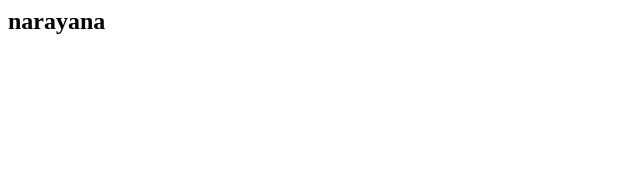
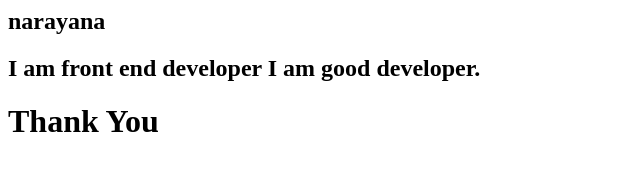
Before and after one commit to satya8096/sample123456, a plain HTML site: page index.html in a window 1280 px wide. Shown: the whole page, without its empty margins (0-640 px from the left). Drawn offline with Linux system fonts and the light colour scheme.

Commit message:
second commit

```diff
--- a/index.html
+++ b/index.html
@@ -1 +1,3 @@
 <h2>narayana</h2>
+<h2>I am front end developer I am good developer.</h2>
+<h1>Thank You</h1>
```
